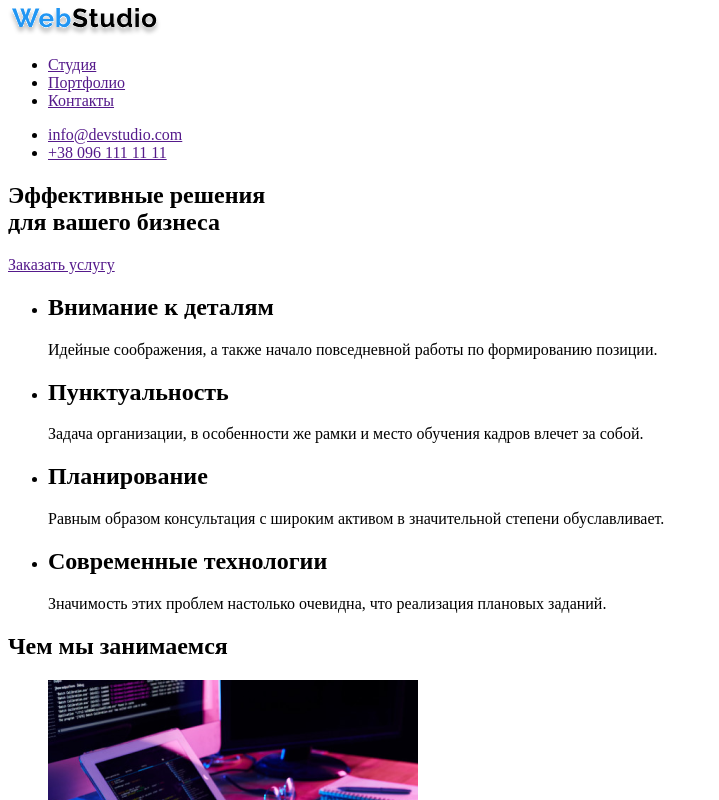
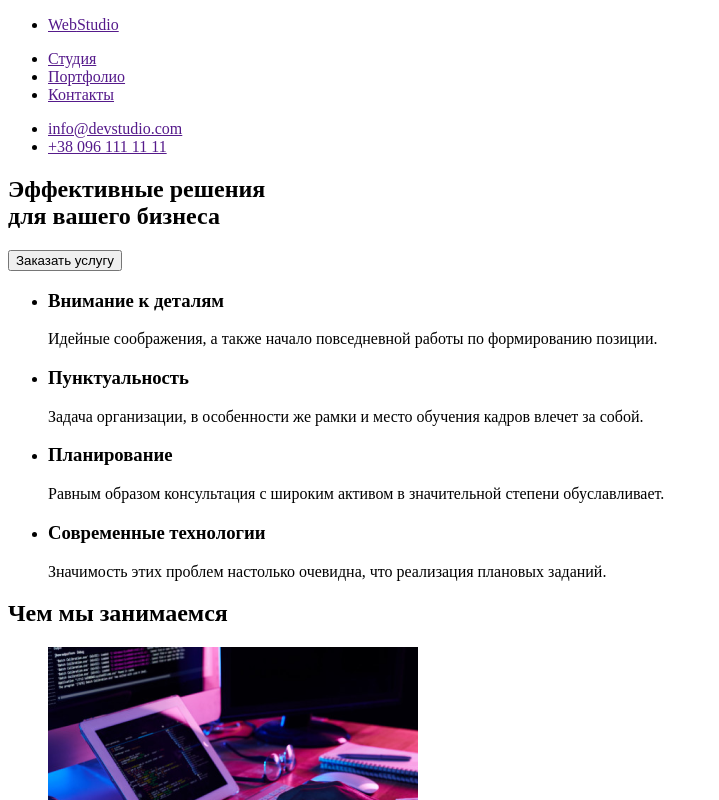
Before and after one commit to IrynaZubarieva/goit-markup-hw-01, a plain HTML site: page index.html in a window 1280 px wide. Shown: the top 800 px of the page, without its empty margins (0-719 px from the left). Drawn offline with Linux system fonts and the light colour scheme.

Commit message:
исправление №1 по 1 д/з
исправления согласно комментариям

```diff
--- a/index.html
+++ b/index.html
@@ -9,13 +9,12 @@
 </head>
 
 <body>
-    <main>
     <header>
     <nav>
-    <a href="/">
-        <img src="./images/logo.svg" alt="logo" />
-
-    </a>
+    <ul>
+    <li><a href=""><span>Web</span>Studio</a>
+    </li>
+    </ul>
 
     <ul>
         <li><a href="">Студия</a></li>
@@ -32,9 +31,10 @@
     </nav>
     </header>
 
+    <main>
         <section>
             <h1>Эффективные решения <br/> для вашего бизнеса</h1>
-            <a href="">Заказать услугу</a>
+            <button type="button">Заказать услугу</button>
 
         </section>
 
@@ -42,25 +42,25 @@
         <ul>
 
             <li>
-            <h2>Внимание к деталям</h2>
+            <h3>Внимание к деталям</h3>
             <p>Идейные соображения, а также начало повседневной работы по формированию позиции.
             </p>
             </li>
 
             <li>
-            <h2>Пунктуальность</h2>
+            <h3>Пунктуальность</h3>
             <p>Задача организации, в особенности же рамки и место обучения кадров влечет за собой.
             </p>
             </li>
 
             <li>
-            <h2>Планирование</h2>
+            <h3>Планирование</h3>
             <p>Равным образом консультация с широким активом в значительной степени обуславливает.
             </p>
             </li>
 
             <li>
-            <h2>Современные технологии</h2>
+            <h3>Современные технологии</h3>
             <p>Значимость этих проблем настолько очевидна, что реализация плановых заданий.
             </p>
             </li>
@@ -115,17 +115,24 @@
         </ul>
 
     </section>
-</main>
+    </main>
 
     <footer>
 
-    <a href="/">
-        <img src="./images/logo.svg" alt="logo" />
-    </a>
+    <ul>
+        <li><a href=""><span>Web</span>Studio</a>
+        </li>
+    </ul>
+
     <address>
-    г. Киев, пр-т Леси Украинки, 26 <br/>
-    info@example.com, <br/>
-    +38 099 111 11 11, <br />
+        <ul>
+            <li>г. Киев, пр-т Леси Украинки, 26 <br />
+            </li>
+            <li>info@example.com, <br />
+            </li>
+            <li>+38 099 111 11 11, <br />
+            </li>
+        </ul>
     </address>
     </footer>
 
```
